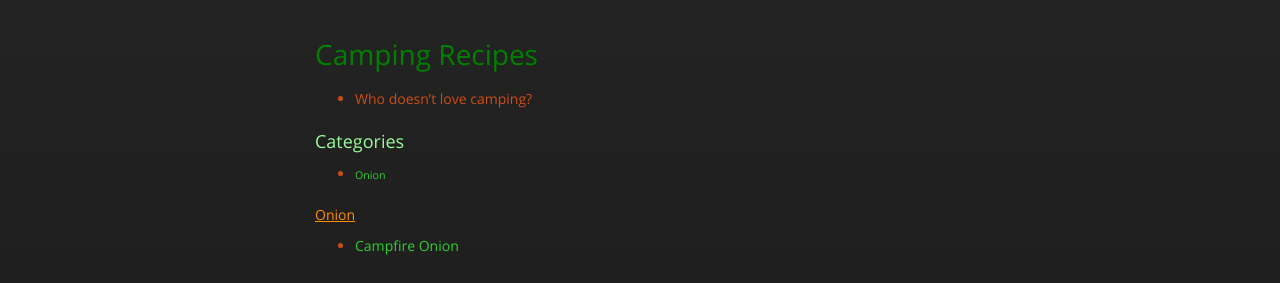
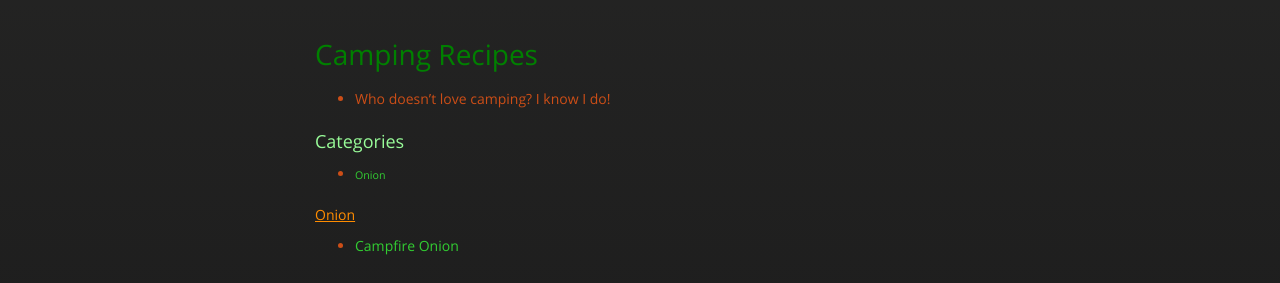
Before and after one commit to cmwillett/TheDigitalCookbook, a Jekyll site: the page built from Camping.md, in a window 1280 px wide. Shown: the part 448-731 px from the top of the page. Built offline with Jekyll 4.4.1, drawn with Linux system fonts in a browser that asks for light colours; nearby versions of some CDN libraries.

```diff
--- a/Camping.md
+++ b/Camping.md
@@ -4,7 +4,7 @@ title: "Campfire Recipes"
 tags: camping,fire,campfire,camp,onion
 ---
 # Camping Recipes
-* Who doesn't love camping?
+* Who doesn't love camping?  I know I do!
 
 ### Categories
 <!-- TOC depthFrom:4 depthTo:6 withLinks:1 updateOnSave:1 orderedList:0 -->
```
